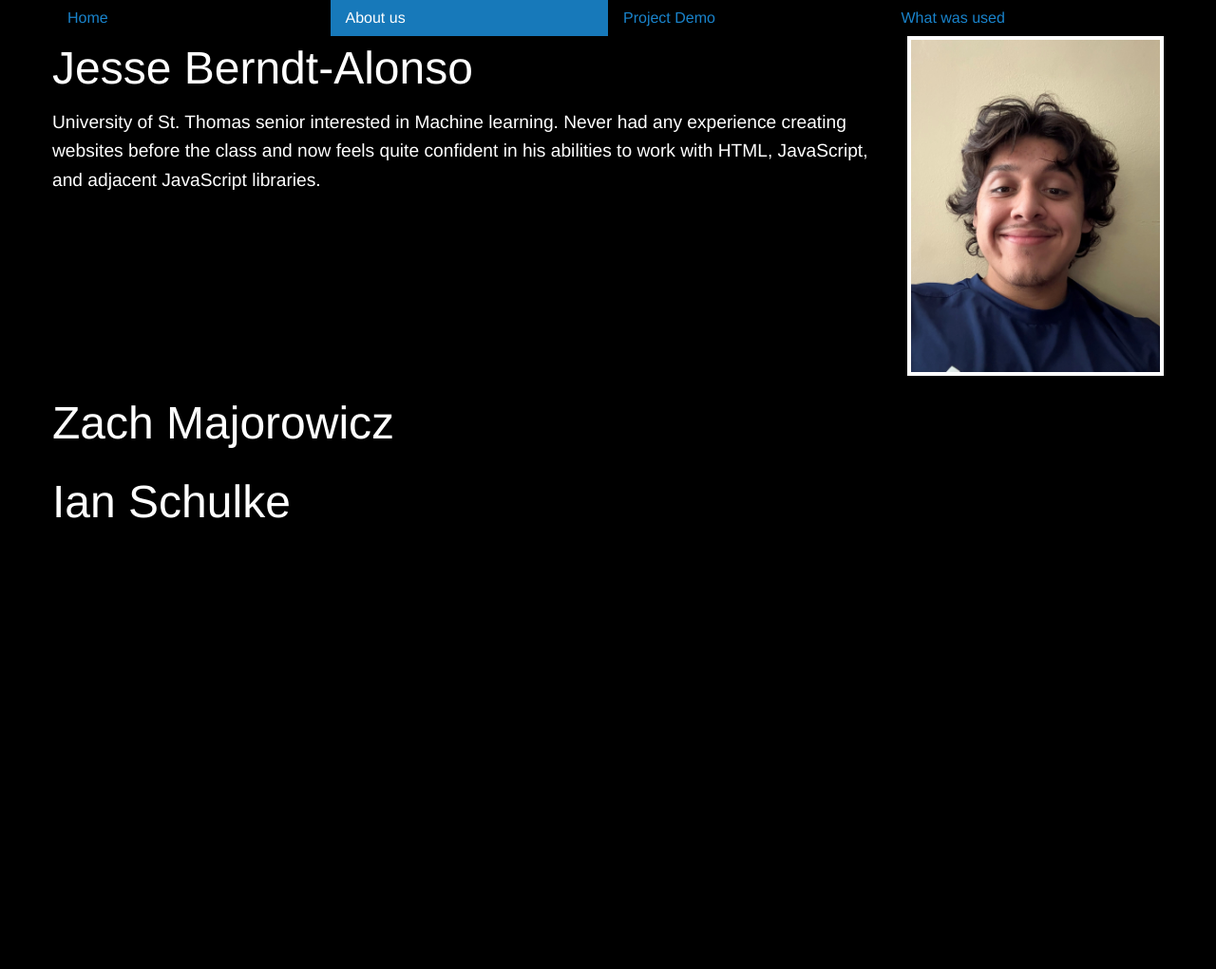
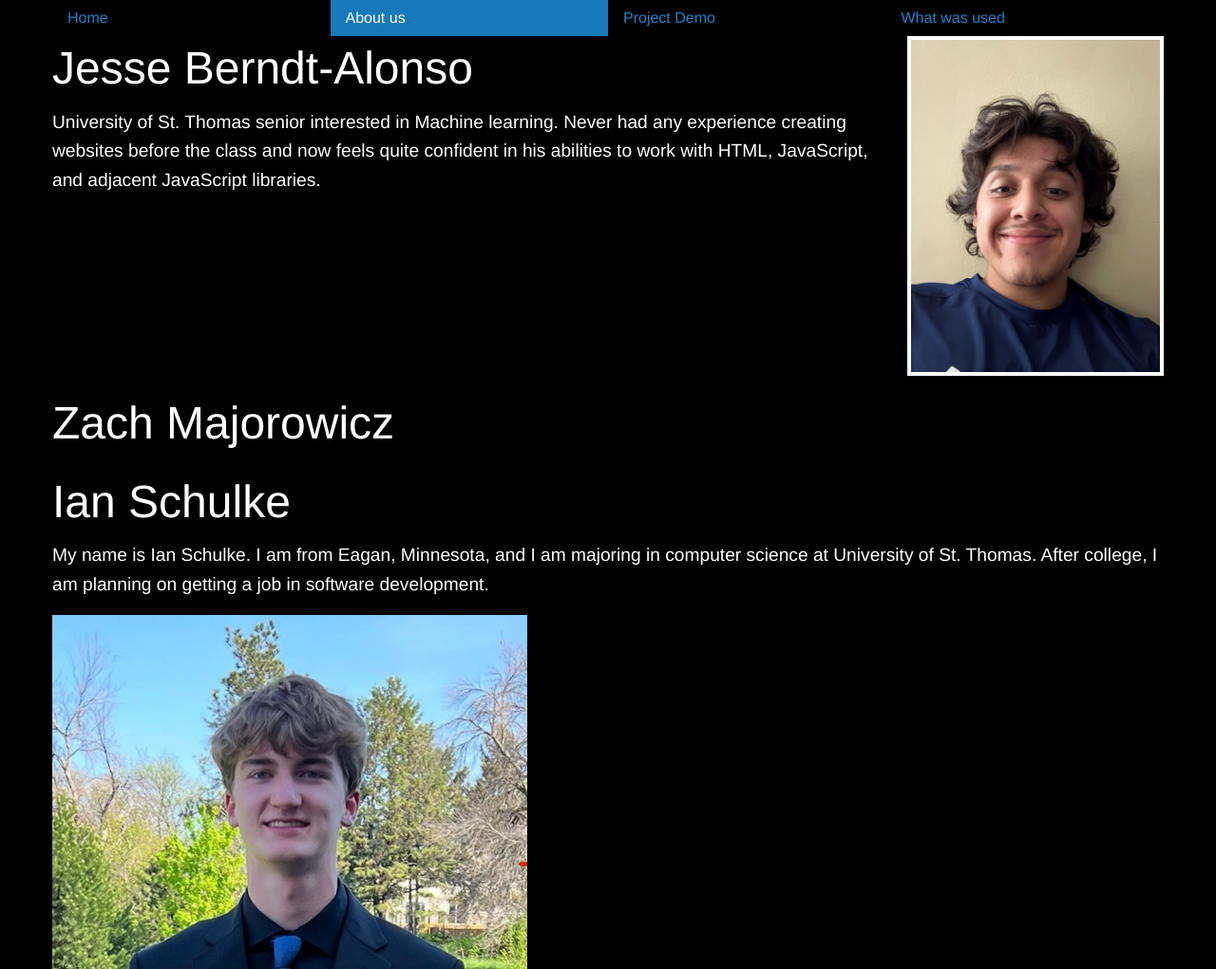
Before and after one commit to JesseBA04/Assignment4_AboutUs, a plain HTML site: page aboutUs.html in a window 1280 px wide. Shown: the whole page at 95% size. Before the commit the page ends 800 px from the top, so only its background shows below. Drawn offline with Linux system fonts and the light colour scheme.

Commit message:
about me

```diff
--- a/aboutUs.html
+++ b/aboutUs.html
@@ -66,8 +66,12 @@
                 <div class="grid-x grid-padding-x">
                     <div class="cell small-12 large-12 text" style="background-color: #000000;">
                         <h1>Ian Schulke</h1>
-                        <p>
-
+                <p id="AboutMe">
+                    My name is Ian Schulke. I am from Eagan, Minnesota, and I am majoring in computer science at University of St. Thomas.
+                    After college, I am planning on getting a job in software development.
+                </p>
+                <img src="media/AboutMePicture.jpg" id="AboutMePic">
+            </div>
                         </p>
                     </div>
                 </div>
```
Also changed, not shown: media/AboutMePicture.jpg (added).
